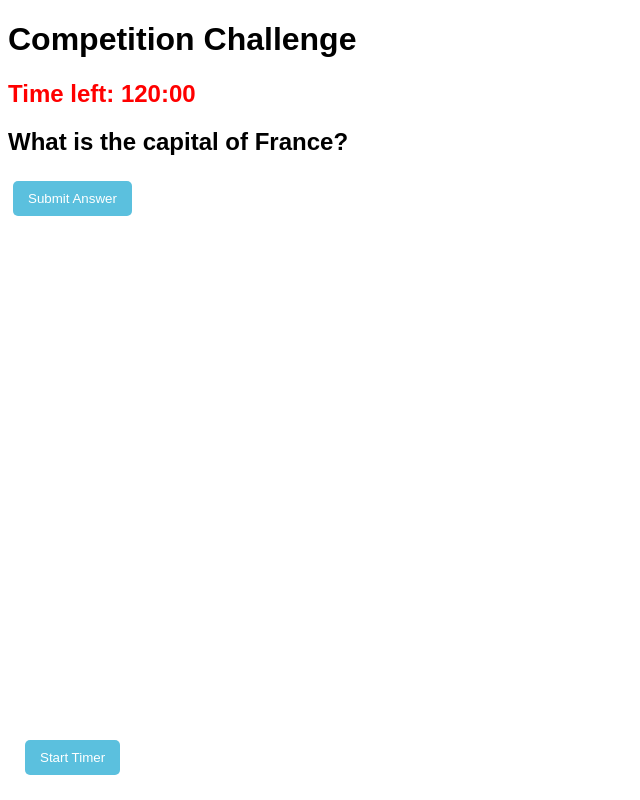
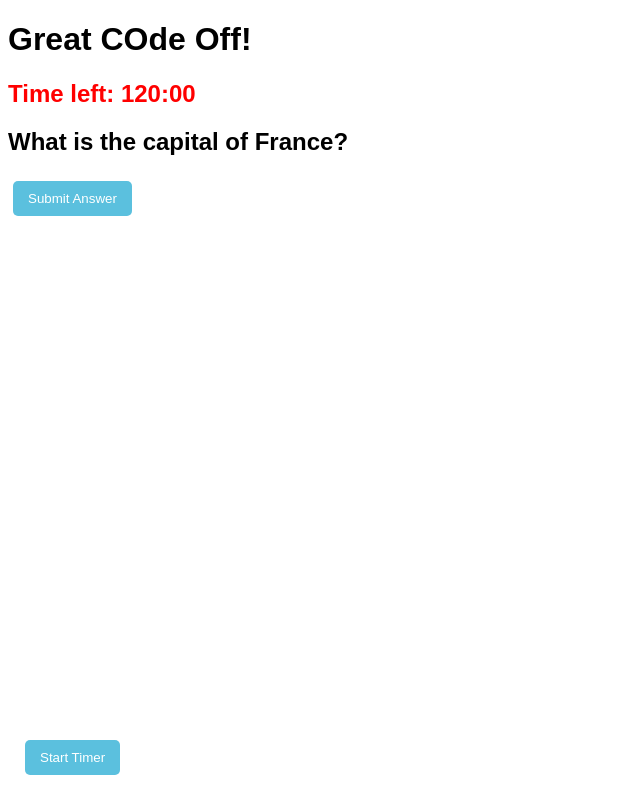
Before and after one commit to sawan07/competition-website, a plain HTML site: page index.html in a window 1280 px wide. Shown: the whole page, without its empty margins (0-640 px from the left). Drawn offline with Linux system fonts and the light colour scheme.

Commit message:
updating competition name

```diff
--- a/index.html
+++ b/index.html
@@ -13,7 +13,7 @@
 </head>
 <button id="startTimerButton" style="position: fixed; bottom: 20px; left: 20px;" onclick="startTimer()">Start Timer</button>
 <button id="endTimerButton" style="display: none; position: fixed; bottom: 20px; right: 20px;" onclick="endTimerAndGenerateCSV()">End Timer & Generate CSV</button>
-    <h1>Competition Challenge</h1>
+    <h1>Great COde Off!</h1>
     <div id="timer">Time left: <span id="time">120:00</span></div>
     <h2 id="challengeQuestion"></h2>
         <div id="inputFields" style="display: none;">
```
